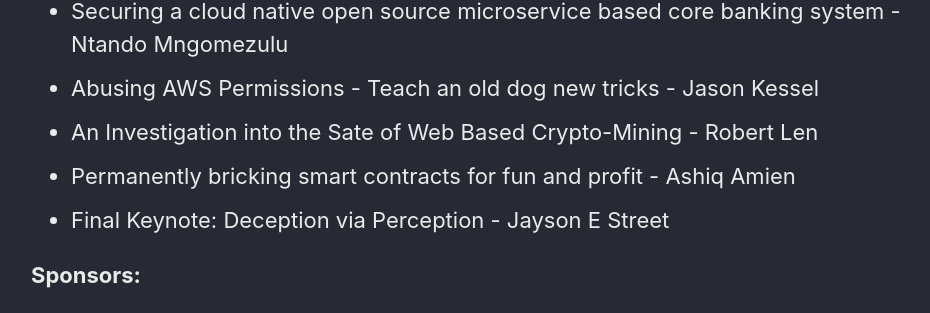
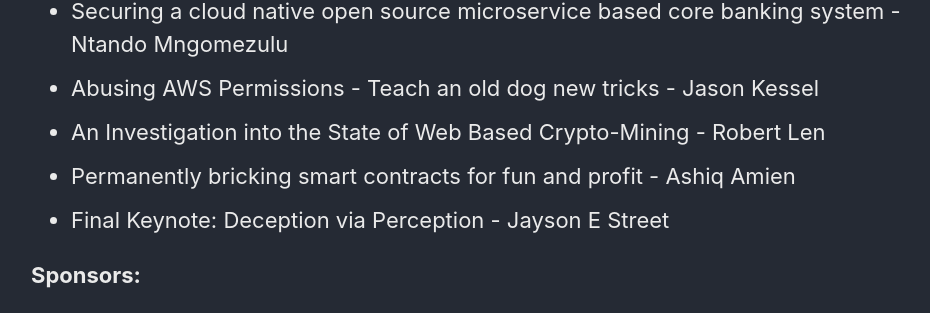
Before and after one commit to bsidescapetown/bsidescapetown.github.io, a Jekyll site: the page built from _pages/past_events.md, in a window 1280 px wide and 900 px high, scrolled down 516 px. Shown: the part 141-454 px from the top of the window, without its empty margins (291-1221 px from the left). Built offline with Jekyll 4.4.1, drawn with Linux system fonts in a browser that asks for light colours; cached includes are drawn as plain includes; comment, search, counter and statistics services are not loaded.

Commit message:
Update past_events.md

```diff
--- a/_pages/past_events.md
+++ b/_pages/past_events.md
@@ -20,7 +20,7 @@
 <li>An IOT War Story - Jason Spencer</li>
 <li>Securing a cloud native open source microservice based core banking system - Ntando Mngomezulu</li>
 <li>Abusing AWS Permissions - Teach an old dog new tricks - Jason Kessel</li>
-<li>An Investigation into the Sate of Web Based Crypto-Mining - Robert Len</li>
+<li>An Investigation into the State of Web Based Crypto-Mining - Robert Len</li>
 <li>Permanently bricking smart contracts for fun and profit - Ashiq Amien</li>
 <li>Final Keynote: Deception via Perception - Jayson E Street</li>
 </ul>
```
